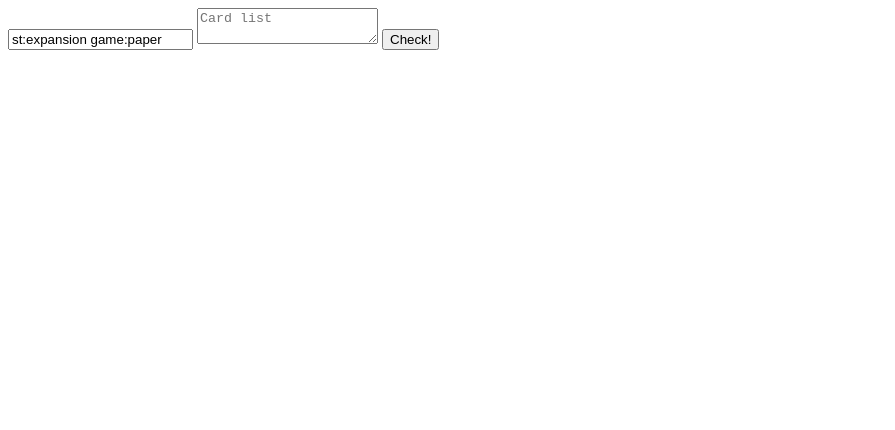
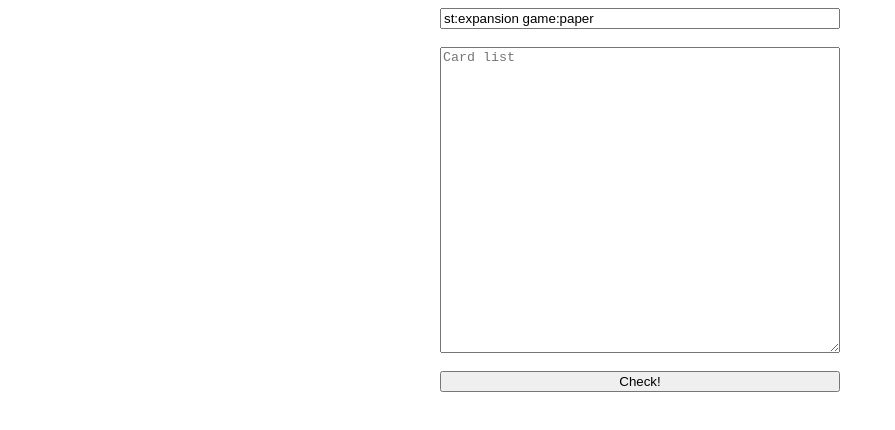
Before and after one commit to colacadstink/CheckpointOfficer, a plain HTML site: page index.html in a window 1280 px wide. Shown: the whole page, without its empty margins (0-895 px from the left). Drawn offline with Linux system fonts and the light colour scheme.

Commit message:
Layout is slightly better

```diff
--- a/index.html
+++ b/index.html
@@ -9,9 +9,13 @@
 </head>
 <body onload="start()">
 <script src="./index.js"></script>
-<label><input id="query" value="st:expansion game:paper" placeholder="Scryfall query"></label>
-<label><textarea id="cardList" placeholder="Card list"></textarea></label>
-<button id="checkButton">Check!</button>
-<pre id="output"></pre>
+<div style="display: flex; flex-direction: column; max-width: 400px; margin: 0 auto">
+    <input id="query" value="st:expansion game:paper" placeholder="Scryfall query">
+    <br>
+    <textarea style="height: 300px" id="cardList" placeholder="Card list"></textarea>
+    <br>
+    <button id="checkButton">Check!</button>
+    <pre id="output"></pre>
+</div>
 </body>
 </html>
--- a/index.js
+++ b/index.js
@@ -83,6 +83,7 @@ function start() {
     event.preventDefault();
     event.stopPropagation();
 
+    setOutput('Searching...');
     /** @type {string} */
     const query = document.getElementById('query').value;
     /** @type {string} */
```
